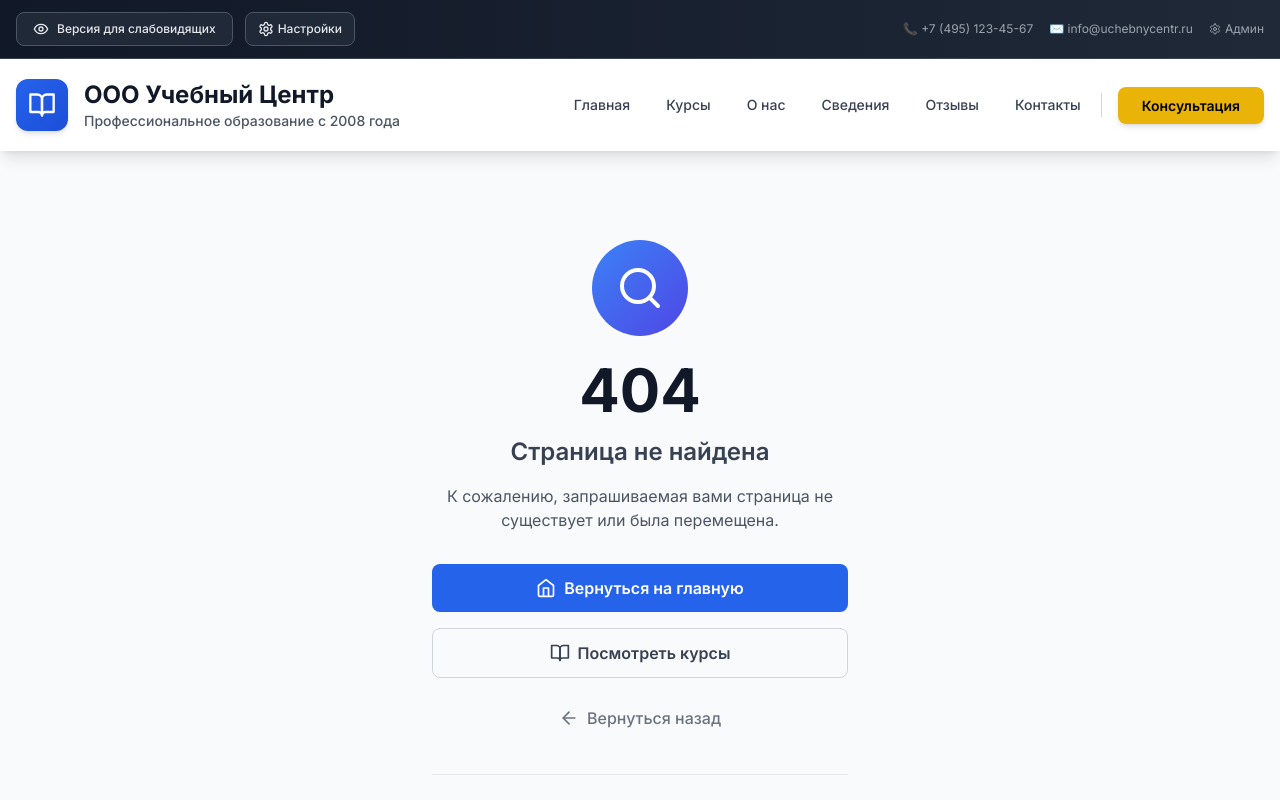
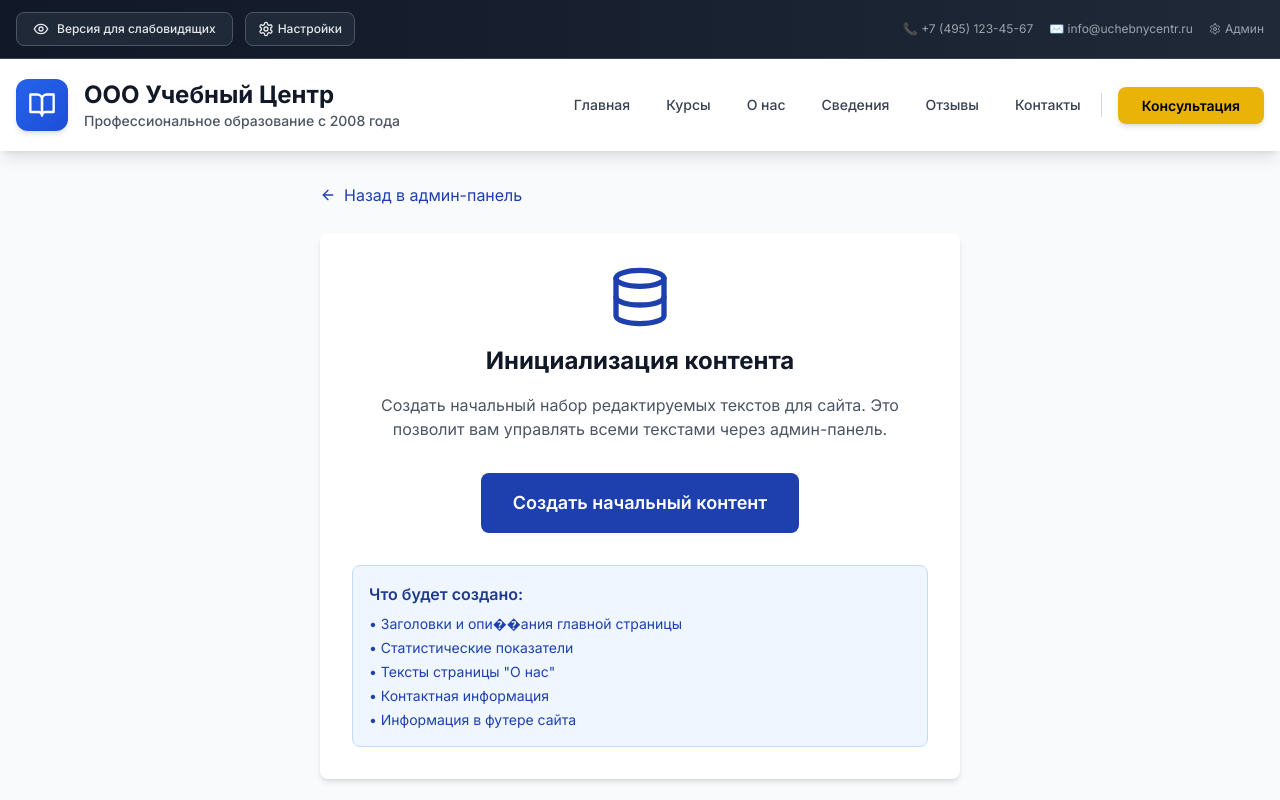
Before and after one commit to ZombieProject2021/siteuc, a Next.js app: page /admin/seed-content in a window 1280 px wide. Before the commit this address had no page. Shown: the top 800 px of the page. Built offline with nearby package versions, Linux system fonts and the light colour scheme.

Commit message:
Create page to seed initial content
cgen-c525f960ed114a779abc9083fa8aa8f8

```diff
--- /dev/null
+++ b/app/admin/seed-content/page.tsx
@@ -0,0 +1,92 @@
+'use client'
+
+import { useState } from 'react'
+import { seedInitialContent } from '@/components/DynamicContent'
+import { ArrowLeft, Database, CheckCircle } from 'lucide-react'
+import Link from 'next/link'
+
+export default function SeedContentPage() {
+  const [loading, setLoading] = useState(false)
+  const [success, setSuccess] = useState(false)
+
+  const handleSeedContent = async () => {
+    setLoading(true)
+    try {
+      await seedInitialContent()
+      setSuccess(true)
+    } catch (error) {
+      console.error('Error seeding content:', error)
+    } finally {
+      setLoading(false)
+    }
+  }
+
+  return (
+    <div className="min-h-screen bg-gray-50 py-8">
+      <div className="max-w-2xl mx-auto px-4">
+        <div className="mb-6">
+          <Link
+            href="/admin"
+            className="inline-flex items-center text-edu-blue hover:text-edu-navy"
+          >
+            <ArrowLeft className="h-4 w-4 mr-2" />
+            Назад в админ-панель
+          </Link>
+        </div>
+
+        <div className="bg-white rounded-lg shadow-md p-8">
+          <div className="text-center">
+            <Database className="h-16 w-16 mx-auto mb-4 text-edu-blue" />
+            <h1 className="text-2xl font-bold text-gray-900 mb-4">
+              Инициализация контента
+            </h1>
+            <p className="text-gray-600 mb-8">
+              Создать начальный набор редактируемых текстов для сайта.
+              Это позволит вам управлять всеми текстами через админ-панель.
+            </p>
+
+            {success ? (
+              <div className="text-center">
+                <CheckCircle className="h-16 w-16 mx-auto mb-4 text-green-500" />
+                <h2 className="text-xl font-semibold text-green-900 mb-4">
+                  Контент успешно создан!
+                </h2>
+                <p className="text-green-700 mb-6">
+                  Начальный ��абор контента добавлен в базу данных.
+                  Теперь вы можете редактировать тексты в разделе "Контент".
+                </p>
+                <Link
+                  href="/admin"
+                  className="bg-edu-blue hover:bg-edu-navy text-white px-6 py-3 rounded-lg font-medium transition-colors"
+                >
+                  Перейти к редактированию
+                </Link>
+              </div>
+            ) : (
+              <button
+                onClick={handleSeedContent}
+                disabled={loading}
+                className="bg-edu-blue hover:bg-edu-navy text-white px-8 py-4 rounded-lg font-semibold text-lg transition-colors disabled:opacity-50"
+              >
+                {loading ? 'Создание контента...' : 'Создать начальный контент'}
+              </button>
+            )}
+          </div>
+
+          <div className="mt-8 bg-blue-50 border border-blue-200 rounded-lg p-4">
+            <h3 className="font-semibold text-blue-900 mb-2">
+              Что будет создано:
+            </h3>
+            <ul className="text-blue-800 text-sm space-y-1">
+              <li>• Заголовки и опи��ания главной страницы</li>
+              <li>• Статистические показатели</li>
+              <li>• Тексты страницы "О нас"</li>
+              <li>• Контактная информация</li>
+              <li>• Информация в футере сайта</li>
+            </ul>
+          </div>
+        </div>
+      </div>
+    </div>
+  )
+}
```
